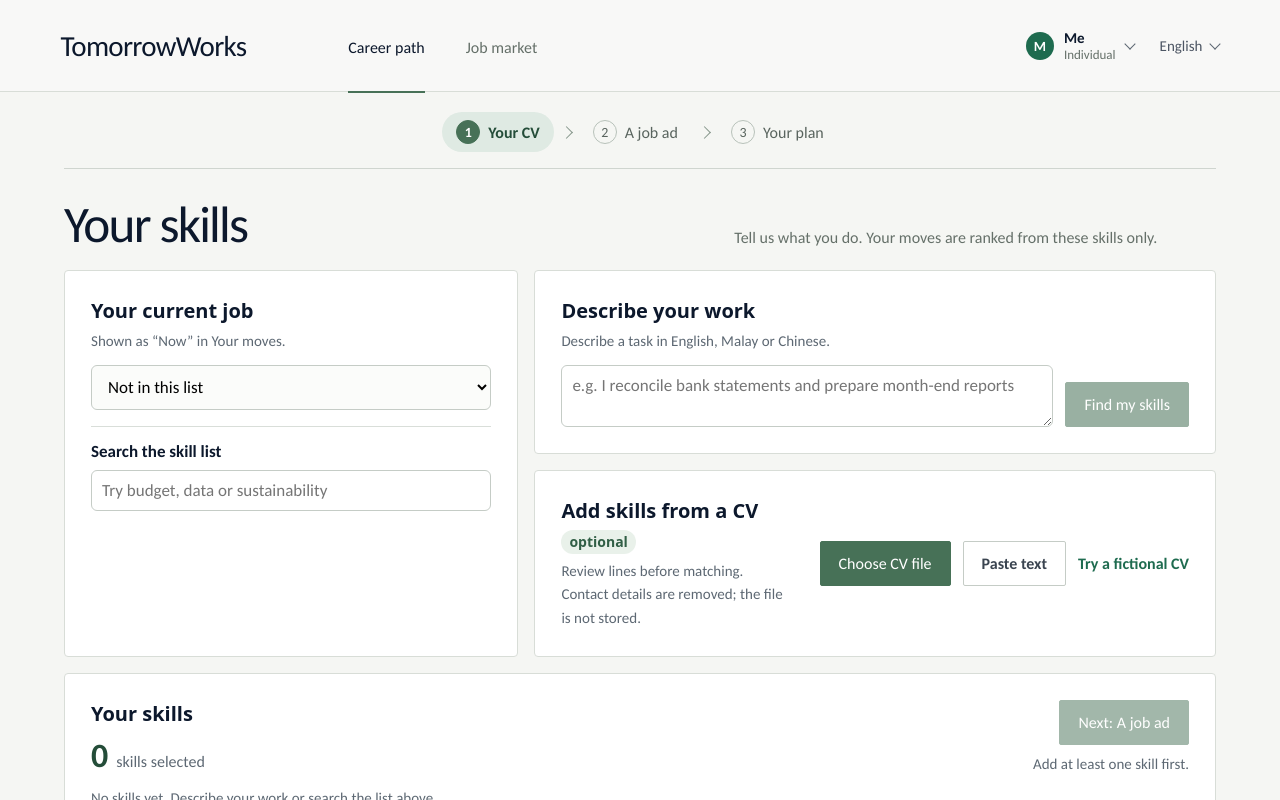
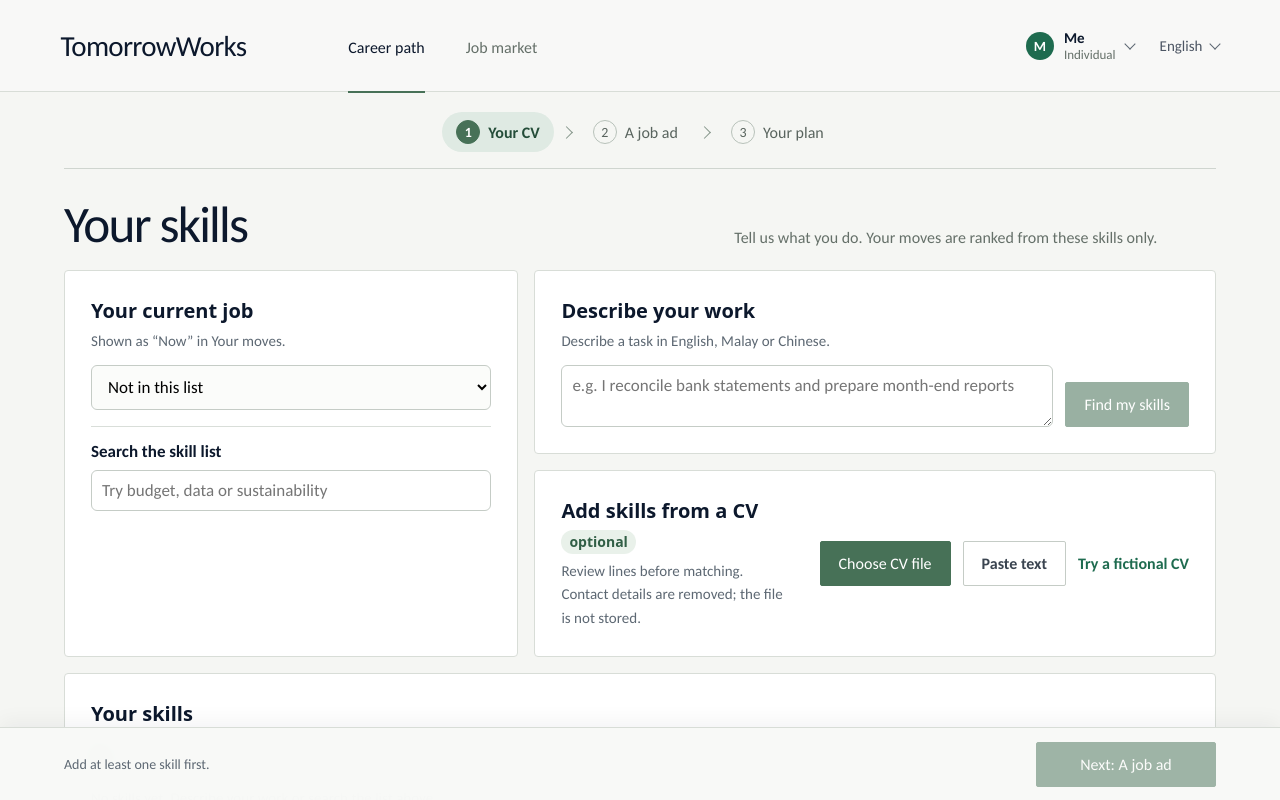
Before and after one commit to kairos8232/TomorrowWorks, a React (Vite) app: page / in a window 1280 px wide. Both pictures are taken after a click on the button "Start here". Shown: the top 800 px of the page. Built offline with nearby package versions, Linux system fonts and the light colour scheme.

Commit message:
Keep guided actions in one viewport position

```diff
--- a/src/AdCheck.tsx
+++ b/src/AdCheck.tsx
@@ -16,6 +16,7 @@ import { sampleCvWithHabits } from './sampleCv';
 import { CvAvoid } from './CvAvoid';
 import { JobLinks } from './JobLinks';
 import { useT } from './i18n';
+import { GuidedActionDock } from './GuidedActionDock';
 
 const resources = resourcesFile.resources as Resource[];
 type Suggestion = Skill & { similarity: number; from: string };
@@ -120,7 +121,7 @@ export function AdCheck({ profile, onGo, onNext, initialCv = '' }: { profile: Pr
         </div>
       </div>
       <div className="posting-entry-actions">
-        <div className="cv-go"><button type="button" className="primary-button" disabled={!text.trim() || status.busy} onClick={check}>{status.busy ? t('Reading…') : t('Check this ad')}</button>
+        <div className="cv-go">{!onNext && <button type="button" className="primary-button" disabled={!text.trim() || status.busy} onClick={check}>{status.busy ? t('Reading…') : t('Check this ad')}</button>}
           {(text || cvText || found) && <button type="button" className="text-button" onClick={clear}>{t('Clear')}</button>}</div>
         <p>{t('Contact details are removed before matching. Your text is not stored.')}</p>
       </div>
@@ -129,9 +130,7 @@ export function AdCheck({ profile, onGo, onNext, initialCv = '' }: { profile: Pr
     </section>
 
     {hasResult && <section className="panel posting-result" aria-labelledby="posting-result-head">
-      <div className="posting-result-heading journey-action-heading"><div><h2 id="posting-result-head">{t('Your ad at a glance')}</h2><p className="note">{t('AI-matched skills. Check the matches before relying on this result.')}</p></div>
-        {onNext && <div className="journey-next-action"><button type="button" className="primary-button" onClick={() => onNext(closest?.role.id ?? null)}>{t('Next: Your plan')}</button></div>}
-      </div>
+      <div className="posting-result-heading journey-action-heading"><div><h2 id="posting-result-head">{t('Your ad at a glance')}</h2><p className="note">{t('AI-matched skills. Check the matches before relying on this result.')}</p></div></div>
       <div className="posting-result-counts" aria-label={t('Skill summary')}>
         <div><strong>{cmp.total}</strong><span>{t('From this ad')}</span></div>
         {profile.held.size > 0 && <><div><strong>{cmp.matched.length}</strong><span>{t('You have')}</span></div><div><strong>{cmp.transferable.length}</strong><span>{t('Related')}</span></div><div><strong>{cmp.missing.length}</strong><span>{t('To build')}</span></div></>}
@@ -220,5 +219,10 @@ export function AdCheck({ profile, onGo, onNext, initialCv = '' }: { profile: Pr
         </div><CvAvoid cvText={cvText} /></div>
       </div>}
     </section>}
+    {onNext && <GuidedActionDock>
+      {hasResult && !showEntry
+        ? <button type="button" className="primary-button" onClick={() => onNext(closest?.role.id ?? null)}>{t('Next: Your plan')}</button>
+        : <button type="button" className="primary-button" disabled={!text.trim() || status.busy} onClick={check}>{status.busy ? t('Reading…') : t('Check this ad')}</button>}
+    </GuidedActionDock>}
   </div>;
 }
--- /dev/null
+++ b/src/GuidedActionDock.tsx
@@ -0,0 +1,10 @@
+import type { ReactNode } from 'react';
+
+export function GuidedActionDock({ children, note }: { children: ReactNode; note?: ReactNode }) {
+  return <div className="guided-action-dock">
+    <div className="guided-action-dock-inner">
+      {note && <span className="guided-action-dock-note">{note}</span>}
+      {children}
+    </div>
+  </div>;
+}
--- a/src/SkillsStep.tsx
+++ b/src/SkillsStep.tsx
@@ -10,10 +10,11 @@ import { interestData, interestTypes, type InterestType } from './interests';
 import { goalStatus, sdgData } from './sdg';
 import { CvPanel } from './CvPanel';
 import { stripIdentity } from '../server/identity.mjs';
+import { GuidedActionDock } from './GuidedActionDock';
 
 const skillByUri = new Map(allSkills.map((s) => [s.uri, s]));
 
-export function SkillsStep({ profile, setProfile, onNext, nextLabel, onCvText }: { profile: Profile; setProfile: (p: Profile) => void; onNext: () => void; nextLabel?: string; onCvText?: (text: string) => void }) {
+export function SkillsStep({ profile, setProfile, onNext, nextLabel, onCvText, guided = false }: { profile: Profile; setProfile: (p: Profile) => void; onNext: () => void; nextLabel?: string; onCvText?: (text: string) => void; guided?: boolean }) {
   const t = useT();
   const [description, setDescription] = useState('');
   const [found, setFound] = useState<(Skill & { similarity: number })[]>([]);
@@ -113,10 +114,10 @@ export function SkillsStep({ profile, setProfile, onNext, nextLabel, onCvText }:
           : <div className="tag-row">{visibleHeld.map((s) => <button type="button" key={s.uri} className="skill-tag removable" onClick={() => toggle(s)} aria-label={t('Remove {skill}', { skill: s.label })}>{s.label} <span aria-hidden="true">✕</span></button>)}</div>}
         {heldSkills.length > 4 && <button type="button" className="text-button" aria-expanded={showAllHeld} onClick={() => setShowAllHeld(!showAllHeld)}>{showAllHeld ? t('Show fewer') : t('Show all {n}', { n: heldSkills.length })}</button>}
       </div>
-      <div className="journey-next-action">
+      {!guided && <div className="journey-next-action">
         <button type="button" className="primary-button" onClick={onNext} disabled={heldSkills.length === 0}>{t(nextLabel ?? 'See my moves')}</button>
         {heldSkills.length === 0 && <span className="note">{t('Add at least one skill first.')}</span>}
-      </div>
+      </div>}
     </section>
 
     <section className="skills-preferences" aria-labelledby="preferences-title">
@@ -157,5 +158,8 @@ export function SkillsStep({ profile, setProfile, onNext, nextLabel, onCvText }:
       </div>
       </div>
     </section>
+    {guided && <GuidedActionDock note={heldSkills.length === 0 ? t('Add at least one skill first.') : undefined}>
+      <button type="button" className="primary-button" onClick={onNext} disabled={heldSkills.length === 0}>{t(nextLabel ?? 'See my moves')}</button>
+    </GuidedActionDock>}
   </div>;
 }
--- a/src/main.tsx
+++ b/src/main.tsx
@@ -382,7 +382,7 @@ function App() {
     </header>
 
     <main className="main-content">
-      <div className={`content-wrap${screen === 'plan' ? ' plan-page' : screen === 'moves' ? ' moves-page' : ''}`}>
+      <div className={`content-wrap${screen === 'plan' ? ' plan-page' : screen === 'moves' ? ' moves-page' : ''}${gradPath && ['skills', 'adcheck', 'plan'].includes(screen) ? ' guided-action-page' : ''}`}>
         {onGradPath && path && <GradSteps path={path} current={screen as GradStep} onGo={go} />}
         {!onGradPath && <nav className={`workspace-subnav${inMarket ? ' market-subnav' : ''}`} aria-label={inMarket ? t('The job market') : kind === 'region' ? t('My region') : kind === 'team' ? t('My team') : t('My career')}>
           {inMarket
@@ -394,12 +394,12 @@ function App() {
           <p>{t(page.intro)}</p>
         </header>}
         <Suspense fallback={<p className="note loading-note">{t('Loading…')}</p>}>
-        {screen === 'skills' && <SkillsStep profile={profile} setProfile={setProfile} onNext={() => go(gradPath ? 'adcheck' : 'moves')} nextLabel={gradPath ? 'Next: A job ad' : path === 'work' ? 'Next: Your moves' : undefined} onCvText={gradPath ? setGradCv : undefined} />}
+        {screen === 'skills' && <SkillsStep profile={profile} setProfile={setProfile} onNext={() => go(gradPath ? 'adcheck' : 'moves')} nextLabel={gradPath ? 'Next: A job ad' : path === 'work' ? 'Next: Your moves' : undefined} onCvText={gradPath ? setGradCv : undefined} guided={gradPath} />}
         {screen === 'moves' && (profile.held.size > 0
           ? <MovesStep showNext={path === 'work'} profile={profile} onEditSkills={() => { if (profile.persona) { setProfile(emptyProfile()); setViewer('me'); } go('skills'); }} onPlan={(id) => { setPlanRoleId(id); go('plan'); }} />
           : <section className="panel"><h2>{t('Add your skills first')}</h2><p className="note">{t('Your moves are ranked from your skills.')}</p><div className="empty-state-actions"><button type="button" className="primary-button" onClick={() => go('skills')}>{t('Add skills')}</button></div></section>)}
         {screen === 'plan' && (profile.held.size > 0
-          ? <PlanStep learningChoices={learningChoices[progressOwner] ?? {}} onChooseLearningCourse={chooseLearningCourse} openedCourses={openedCourses[progressOwner]} onOpenCourse={openCourse} progress={courseProgress[progressOwner] ?? {}} onCourseStatus={updateCourseStatus} profile={profile} roleId={planRoleId} onPickRole={setPlanRoleId} />
+          ? <PlanStep learningChoices={learningChoices[progressOwner] ?? {}} onChooseLearningCourse={chooseLearningCourse} openedCourses={openedCourses[progressOwner]} onOpenCourse={openCourse} progress={courseProgress[progressOwner] ?? {}} onCourseStatus={updateCourseStatus} profile={profile} roleId={planRoleId} onPickRole={setPlanRoleId} guided={gradPath} />
           : <section className="panel"><h2>{t('Add your skills first')}</h2><p className="note">{t('Your plan is built from the skills a move needs that you don’t have yet.')}</p><div className="empty-state-actions"><button type="button" className="primary-button" onClick={() => go('skills')}>{t('Add skills')}</button></div></section>)}
         {screen === 'plan' && path !== null && profile.held.size > 0 && <section className="panel"><h2>{t('Want to try another role?')}</h2><p className="note">{t('Compare every role we track against your skills.')}</p><div className="empty-state-actions"><button type="button" className="secondary-button" onClick={() => go('moves')}>{t('Try another role')}</button></div></section>}
         {screen === 'region' && <RegionView viewer={kind === 'region' ? viewerById(viewer) : viewerById('region')} />}
--- a/src/styles.css
+++ b/src/styles.css
@@ -1495,6 +1495,18 @@ details.course-check { padding-block:0; }
 .posting-entry-cv textarea { display: block; box-sizing: border-box; flex: none; width: 100%; height: 200px; min-height: 180px; background: #fff; }
 .posting-entry-actions { display: flex; align-items: center; justify-content: space-between; flex-wrap: wrap; gap: 8px 20px; padding-top: 16px; margin-top: 18px; border-top: 1px solid #e3e7e3; }
 .posting-entry-actions p { margin: 0; color: #5d6873; font-size: 14px; line-height: 1.4; }
+.content-wrap.guided-action-page { padding-bottom: 150px; }
+.guided-action-dock { position: fixed; z-index: 25; right: 0; bottom: 0; left: 0; border-top: 1px solid #d8ddd7; background: rgba(248, 249, 247, .97); box-shadow: 0 -5px 20px rgba(12, 24, 44, .05); backdrop-filter: blur(10px); }
+.guided-action-dock-inner { display: flex; align-items: center; justify-content: flex-end; gap: 16px; width: 100%; max-width: 1580px; min-height: 72px; margin: 0 auto; padding: 12px clamp(22px, 5vw, 76px) calc(12px + env(safe-area-inset-bottom)); }
+.guided-action-dock-note { margin-right: auto; color: #5d6873; font-size: 14px; }
+.guided-action-dock .primary-button { display: inline-flex; align-items: center; justify-content: center; min-width: 180px; min-height: 44px; border-radius: 2px; background: #477157; border-color: #477157; color: #fff; font-weight: 400; text-align: center; text-decoration: none; white-space: nowrap; }
+.guided-action-dock .primary-button:hover { background: #385d49; border-color: #385d49; }
+@media (max-width: 560px) {
+  .content-wrap.guided-action-page { padding-bottom: 130px; }
+  .guided-action-dock-inner { gap: 10px; min-height: 68px; padding: 10px 16px calc(10px + env(safe-area-inset-bottom)); }
+  .guided-action-dock .primary-button { min-width: 0; width: 100%; }
+  .guided-action-dock-note { max-width: 38%; }
+}
 .posting-status { margin: 12px 0 0; }
 .posting-entry-compact { padding-block: 16px; }
 .posting-entry-compact .posting-entry-head { align-items: center; margin-bottom: 0; }
```
Also changed, not shown: src/PlanStep.tsx (+7 -2 lines), 2 other files (tests, documents, lock files or other folders).
